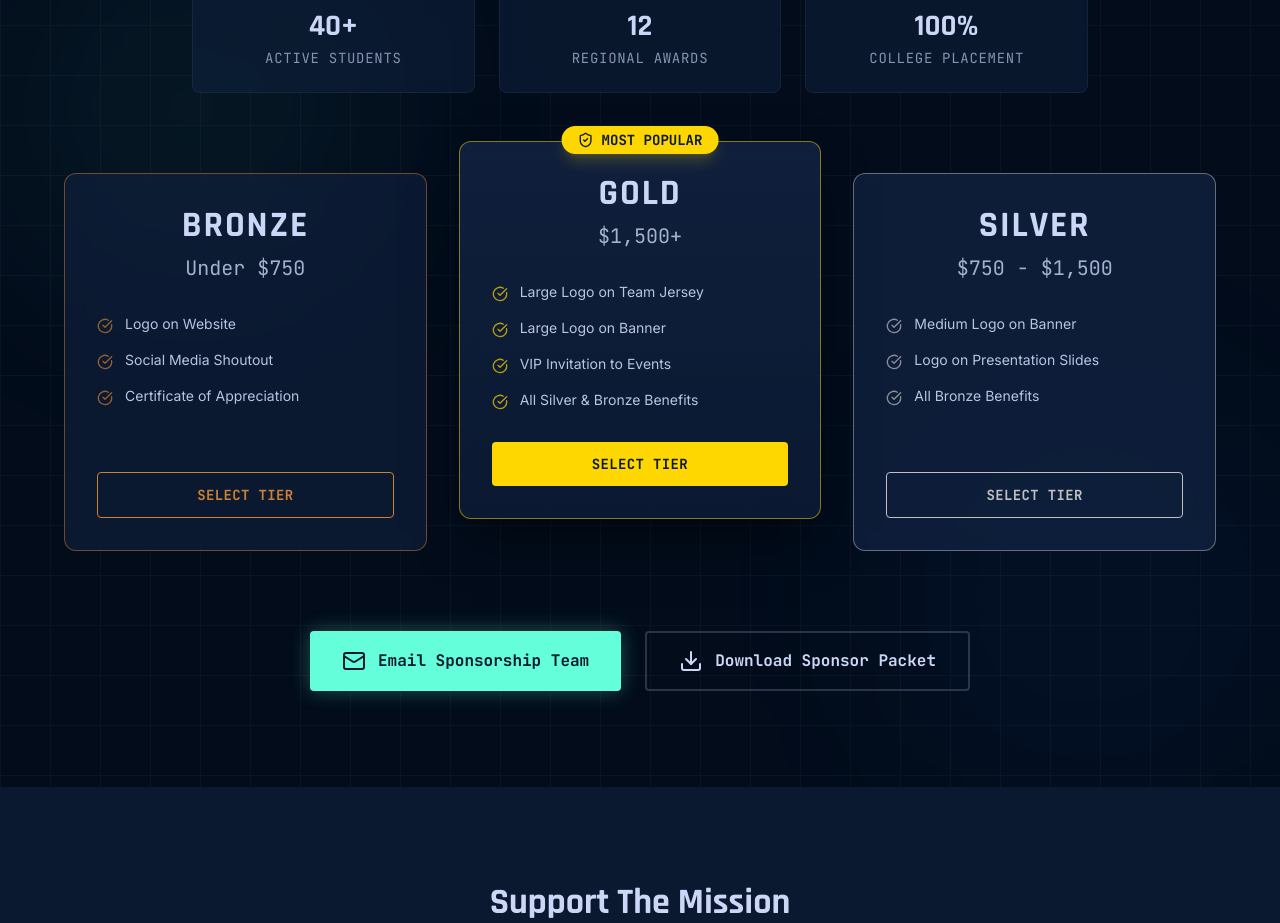
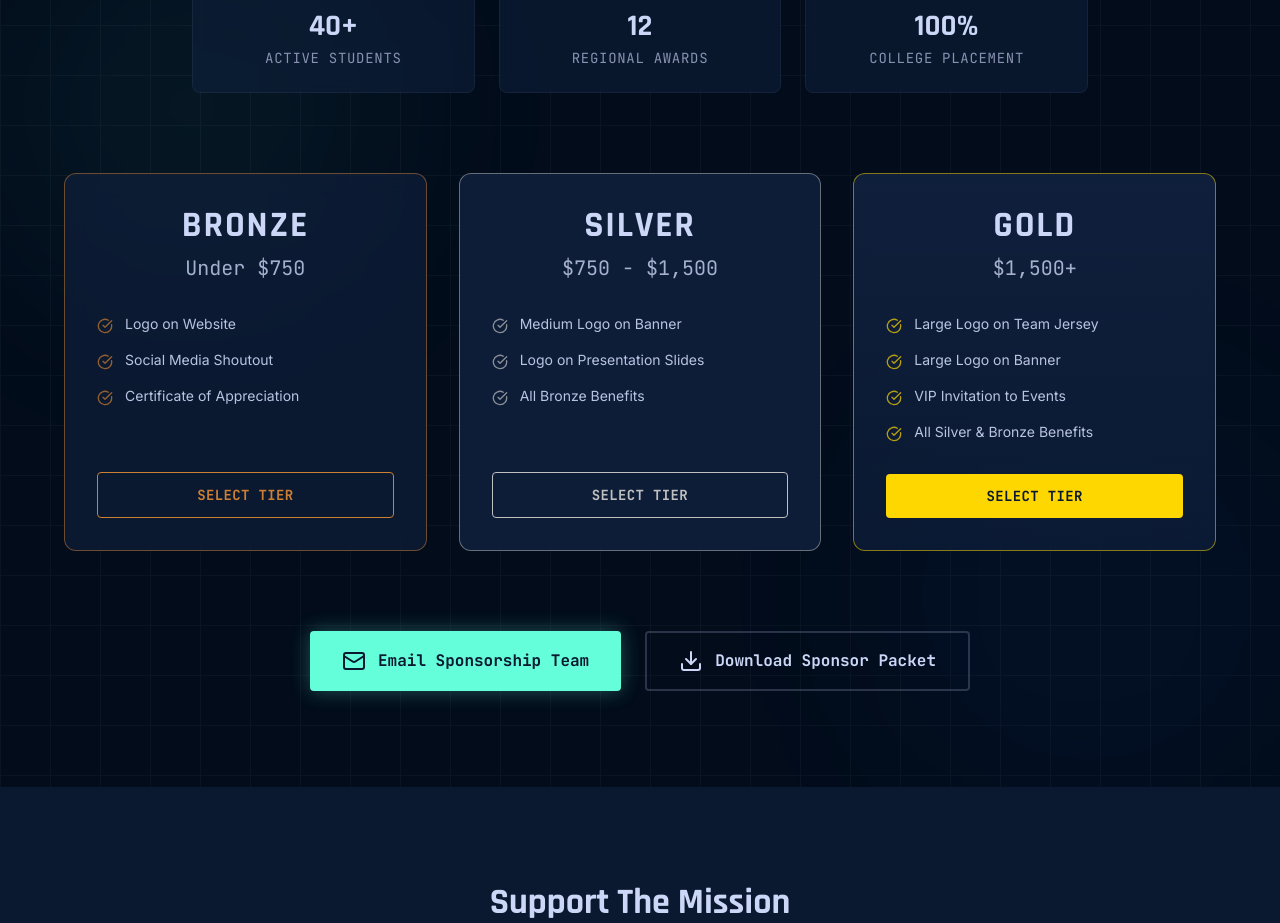
Before and after one commit to brodie10/jagscyber, a React (Vite) app: page / in a window 1280 px wide. Shown: the part 1820-2743 px from the top of the page. Built offline with nearby package versions, Linux system fonts and the light colour scheme.

Commit message:
changed sponsorship tier ui

```diff
--- a/src/components/Sponsors.jsx
+++ b/src/components/Sponsors.jsx
@@ -135,16 +135,15 @@ const Sponsors = () => {
                         delay={0.4}
                     />
                     <SponsorCard
-                        tier="Gold"
-                        price="$1,500+"
-                        featured={true}
-                        features={["Large Logo on Team Jersey", "Large Logo on Banner", "VIP Invitation to Events", "All Silver & Bronze Benefits"]}
+                        tier="Silver"
+                        price="$750 - $1,500"
+                        features={["Medium Logo on Banner", "Logo on Presentation Slides", "All Bronze Benefits"]}
                         delay={0.5}
                     />
                     <SponsorCard
-                        tier="Silver"
-                        price="$750 - $1,500"
-                        features={["Medium Logo on Banner", "Logo on Presentation Slides", "All Bronze Benefits"]}
+                        tier="Gold"
+                        price="$1,500+"
+                        features={["Large Logo on Team Jersey", "Large Logo on Banner", "VIP Invitation to Events", "All Silver & Bronze Benefits"]}
                         delay={0.6}
                     />
                 </div>
```
